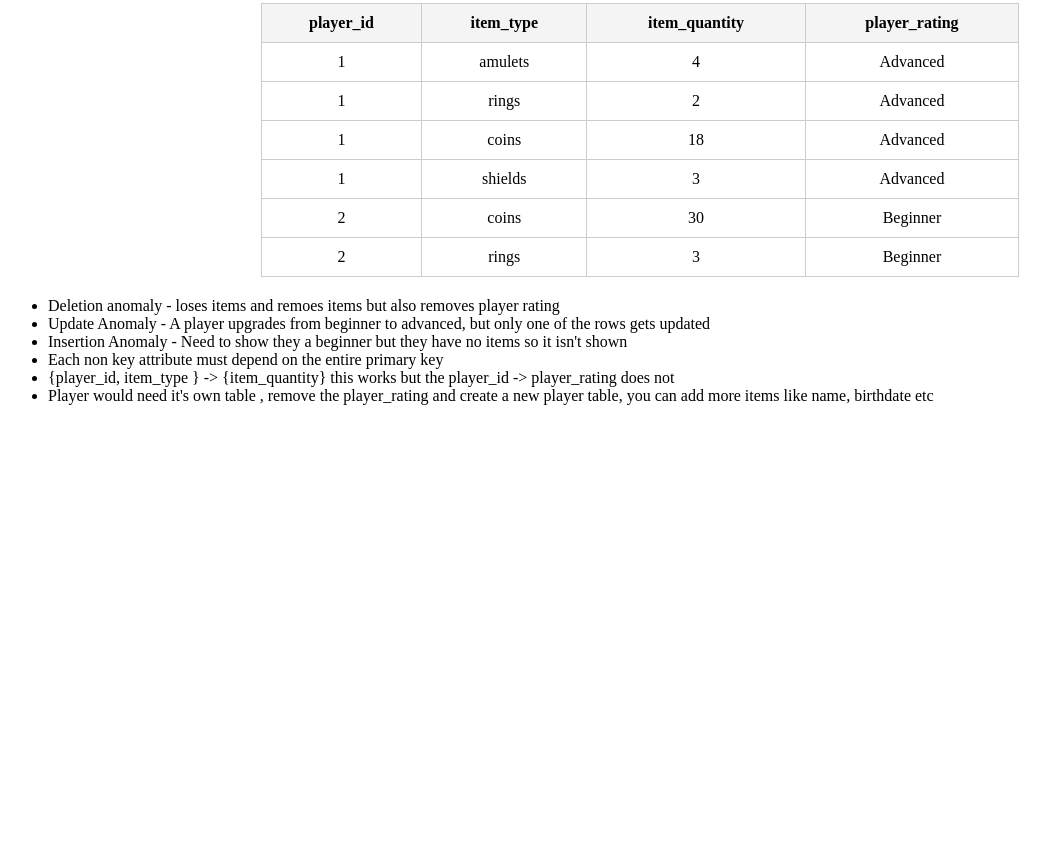
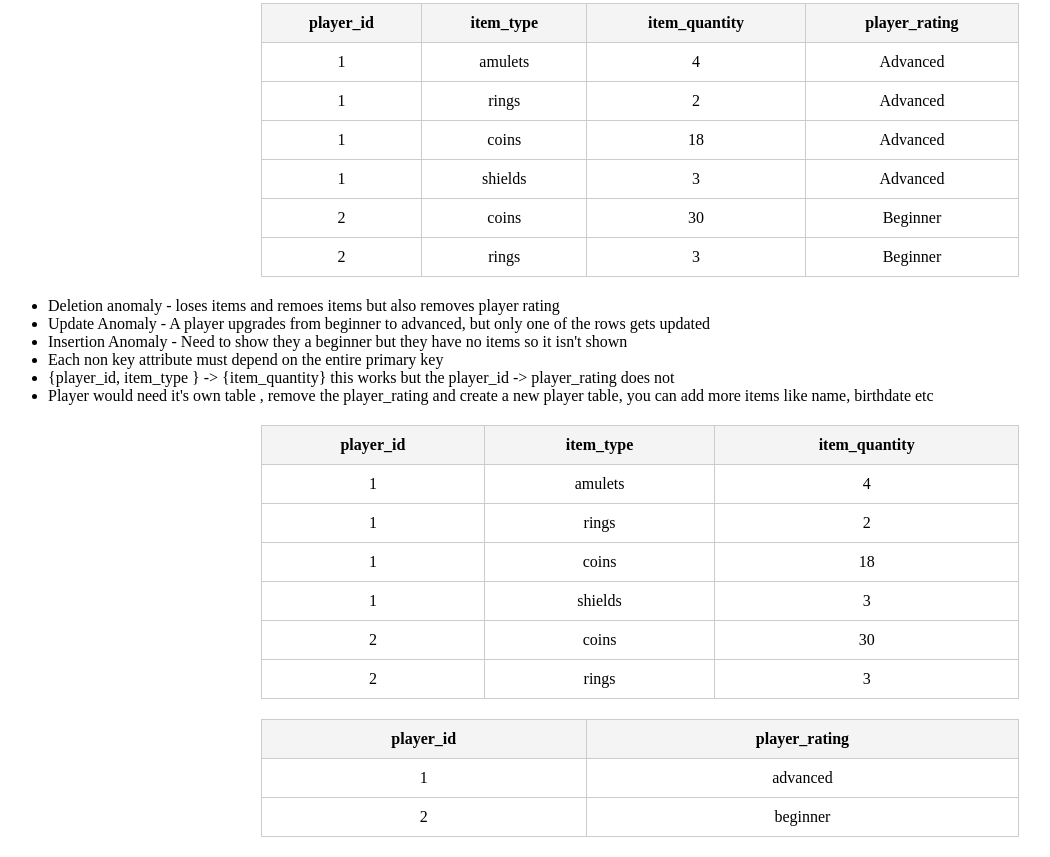
Before and after one commit to 7daytheory/db-normalization, a plain HTML site: page index.html in a window 1280 px wide. Shown: the part 993-1850 px from the top of the page, without its empty margins (0-1050 px from the left). Before the commit the page ends 1414 px from the top, so only its background shows below. Drawn offline with Linux system fonts and the light colour scheme.

Commit message:
Create tables to show how to make table 2NF compliant

```diff
--- a/index.html
+++ b/index.html
@@ -141,5 +141,66 @@
     <li>{player_id, item_type } -> {item_quantity} this works but the player_id -> player_rating does not</li>
     <li>Player would need it's own table , remove the player_rating and create a new player table, you can add more items like name, birthdate etc</li>
   </ul>
+  <table>
+        <thead>
+        <tr>
+            <th>player_id</th>
+            <th>item_type</th>
+            <th>item_quantity</th>
+        </tr>
+        </thead>
+    <tbody>
+     <tbody>
+      <tr>
+        <td>1</td>
+        <td>amulets</td>
+        <td>4</td>
+      </tr>
+      <tr>
+        <td>1</td>
+        <td>rings</td>
+        <td>2</td>
+      </tr>
+      <tr>
+        <td>1</td>
+        <td>coins</td>
+        <td>18</td>
+      </tr>
+       <tr>
+        <td>1</td>
+        <td>shields</td>
+        <td>3</td>
+      </tr>
+       <tr>
+        <td>2</td>
+        <td>coins</td>
+        <td>30</td>
+      </tr>
+       <tr>
+        <td>2</td>
+        <td>rings</td>
+        <td>3</td>
+      </tr>
+    </tbody>
+  </table>
+  <table>
+        <thead>
+        <tr>
+            <th>player_id</th>
+            <th>player_rating</th>
+        </tr>
+        </thead>
+    <tbody>
+     <tbody>
+      <tr>
+        <td>1</td>
+        <td>advanced</td>
+      </tr>
+      <tr>
+        <td>2</td>
+        <td>beginner</td>
+      </tr>
+    </tbody>
+  </table>
 </body>
 </html>
```
Lines whose indentation alone changed are shown as unchanged.
